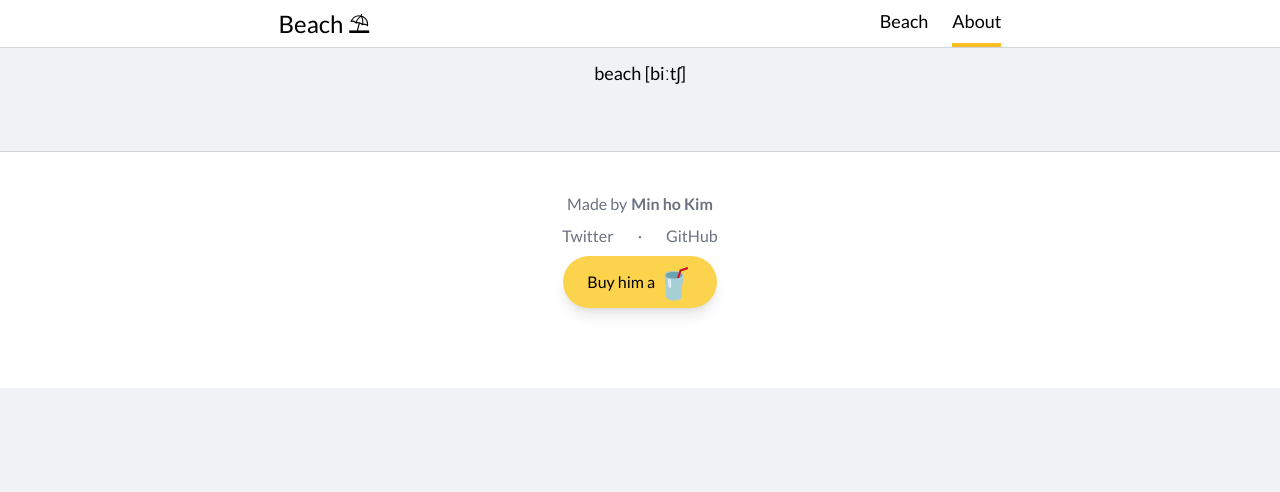
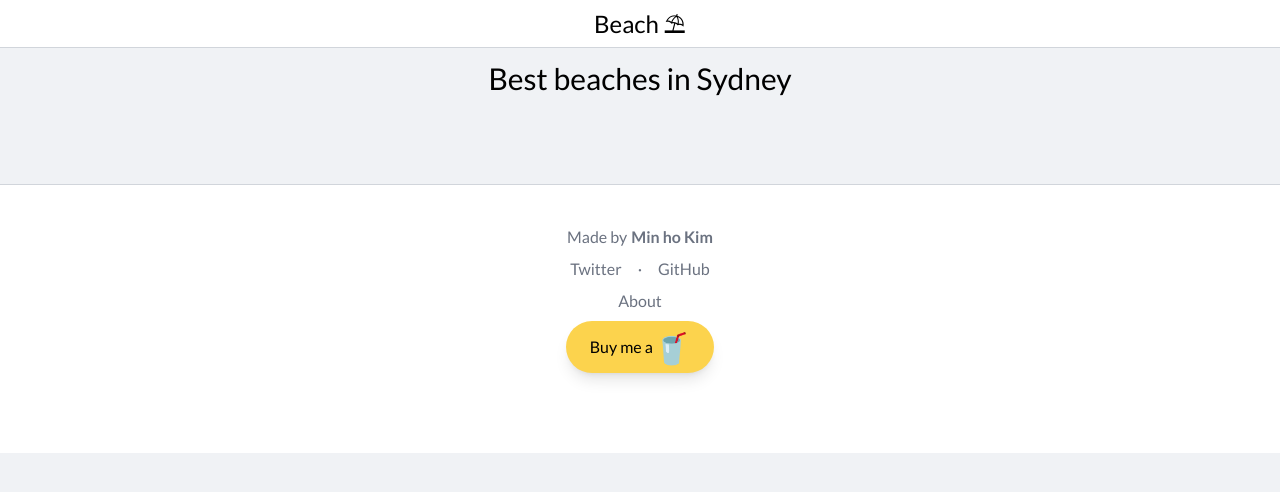
Before and after one commit to minho42/beach, a Next.js app in the folder frontend/: page /about in a window 1280 px wide. Shown: the top 492 px of the page. Built offline with nearby package versions, Linux system fonts and the light colour scheme.

Commit message:
remove navbar menus, move about to footer

```diff
--- a/frontend/components/Footer.js
+++ b/frontend/components/Footer.js
@@ -1,3 +1,5 @@
+import Link from "next/link";
+
 export function Footer() {
   return (
     <footer className="flex flex-col items-center w-full bg-white text-gray-500 text-base border-t border-gray-300 px-3 sm:px-6 pt-10 pb-20 mt-10 space-y-2">
@@ -13,7 +15,7 @@ export function Footer() {
         </a>
       </div>
 
-      <section className="flex space-x-6">
+      <div className="flex space-x-4">
         <div className="flex justify-center text-center">
           <a
             className="hover:underline hover:underline-offset-1"
@@ -35,7 +37,11 @@ export function Footer() {
             GitHub
           </a>
         </div>
-      </section>
+      </div>
+
+      <div className="hover:underline hover:underline-offset-1">
+        <Link href="/about">About</Link>
+      </div>
 
       <div className="text-black">
         <a
@@ -44,7 +50,7 @@ export function Footer() {
           target="_blank"
           rel="noopener noreferrer"
         >
-          Buy him a <span className="text-3xl">🥤</span>
+          Buy me a <span className="text-3xl">🥤</span>
         </a>
       </div>
     </footer>
--- a/frontend/components/Navbar.js
+++ b/frontend/components/Navbar.js
@@ -7,25 +7,7 @@ export const Navbar = () => {
   return (
     <nav className="flex w-full items-center justify-between sm:justify-around bg-white  border-b border-gray-300 h-12 mb-3 px-2 sm:px-6">
       <div className="text-2xl">
-        {/* ☀️  */}
         <Link href="/">Beach ⛱</Link>
-      </div>
-
-      <div className="flex capitalize space-x-4 sm:space-x-6 h-full">
-        <div
-          className={`${
-            router.pathname === "/" ? "border-b-4 border-amber-400" : "border-b-4 border-transparent"
-          } flex items-center h-full`}
-        >
-          <Link href="/">beach</Link>
-        </div>
-        <div
-          className={`${
-            router.pathname === "/about" ? "border-b-4 border-amber-400" : "border-b-2 border-transparent"
-          } flex items-center h-full`}
-        >
-          <Link href="/about">about</Link>
-        </div>
       </div>
     </nav>
   );
--- a/frontend/pages/about.js
+++ b/frontend/pages/about.js
@@ -1,7 +1,9 @@
 export default function About() {
   return (
     <div className="flex flex-col items-center justify-center space-y-6">
-      <p>beach [biːtʃ]</p>
+      <h1 className="text-center text-3xl">Best beaches in Sydney</h1>
+
+      <p></p>
 
       <p></p>
     </div>
```
